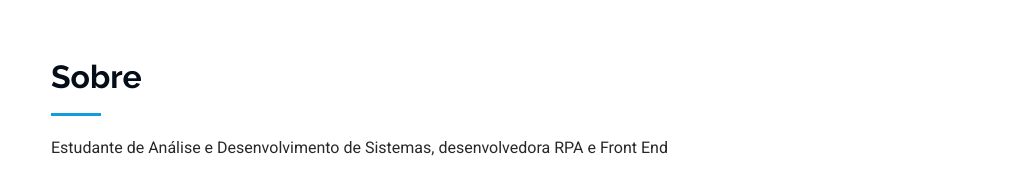
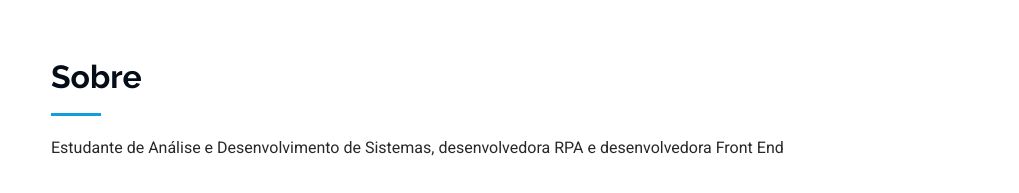
Before and after one commit to kesyamm/portfolio, a plain HTML site: page index.html in a window 1280 px wide. Shown: the part 802-995 px from the top of the page, without its empty margins (261-1280 px from the left). Drawn offline with Linux system fonts and the light colour scheme.

Commit message:
Alterado paragrafo sobre

```diff
--- a/index.html
+++ b/index.html
@@ -105,7 +105,7 @@
       <!-- Section Title -->
       <div class="container section-title" data-aos="fade-up">
         <h2>Sobre</h2>
-        <p>Estudante de Análise e Desenvolvimento de Sistemas, desenvolvedora RPA e Front End</p>
+        <p>Estudante de Análise e Desenvolvimento de Sistemas, desenvolvedora RPA e desenvolvedora Front End</p>
       </div><!-- End Section Title -->
 
       <div class="container" data-aos="fade-up" data-aos-delay="100">
```
